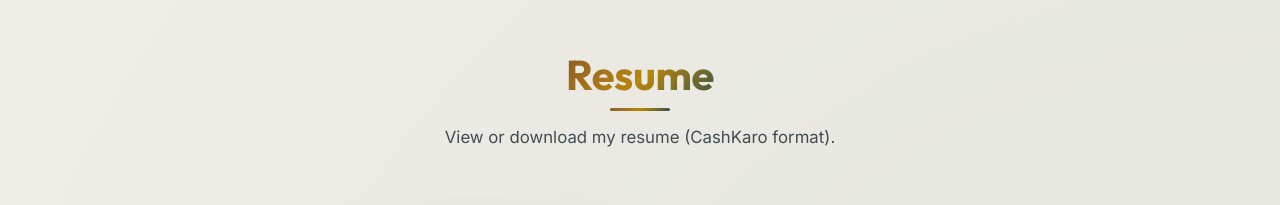
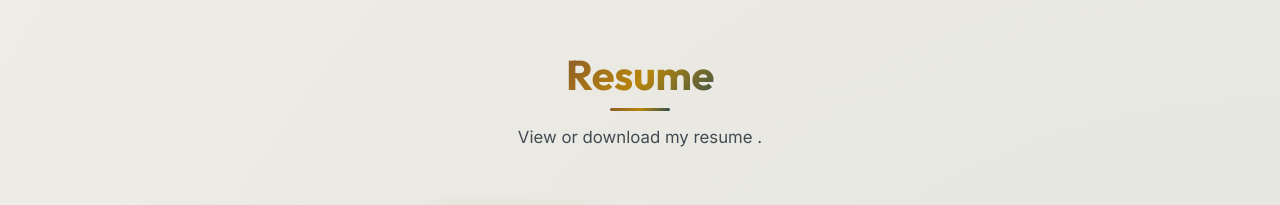
Before and after one commit to n2023ik/my-portfoli, a plain HTML site: page index.html in a window 1280 px wide. Shown: the part 8040-8245 px from the top of the page. Drawn offline with nearby package versions, Linux system fonts and the light colour scheme.

Commit message:
Update resume description text in index.html

```diff
--- a/index.html
+++ b/index.html
@@ -2115,7 +2115,7 @@
         <div class="container">
             <div class="section-title fade-in">
                 <h2 class="gradient-text">Resume</h2>
-                <p>View or download my resume (CashKaro format).</p>
+                <p>View or download my resume .</p>
             </div>
             <div class="fade-in" style="display: flex; justify-content: center; gap: 16px; flex-wrap: wrap;">
                 <a href="https://drive.google.com/file/d/1_LhJc4HP8TLTdy0K5ZrVe_sIAt4C3vBa/view?usp=sharing" target="_blank" class="btn btn-primary" style="padding: 14px 36px;">
```
